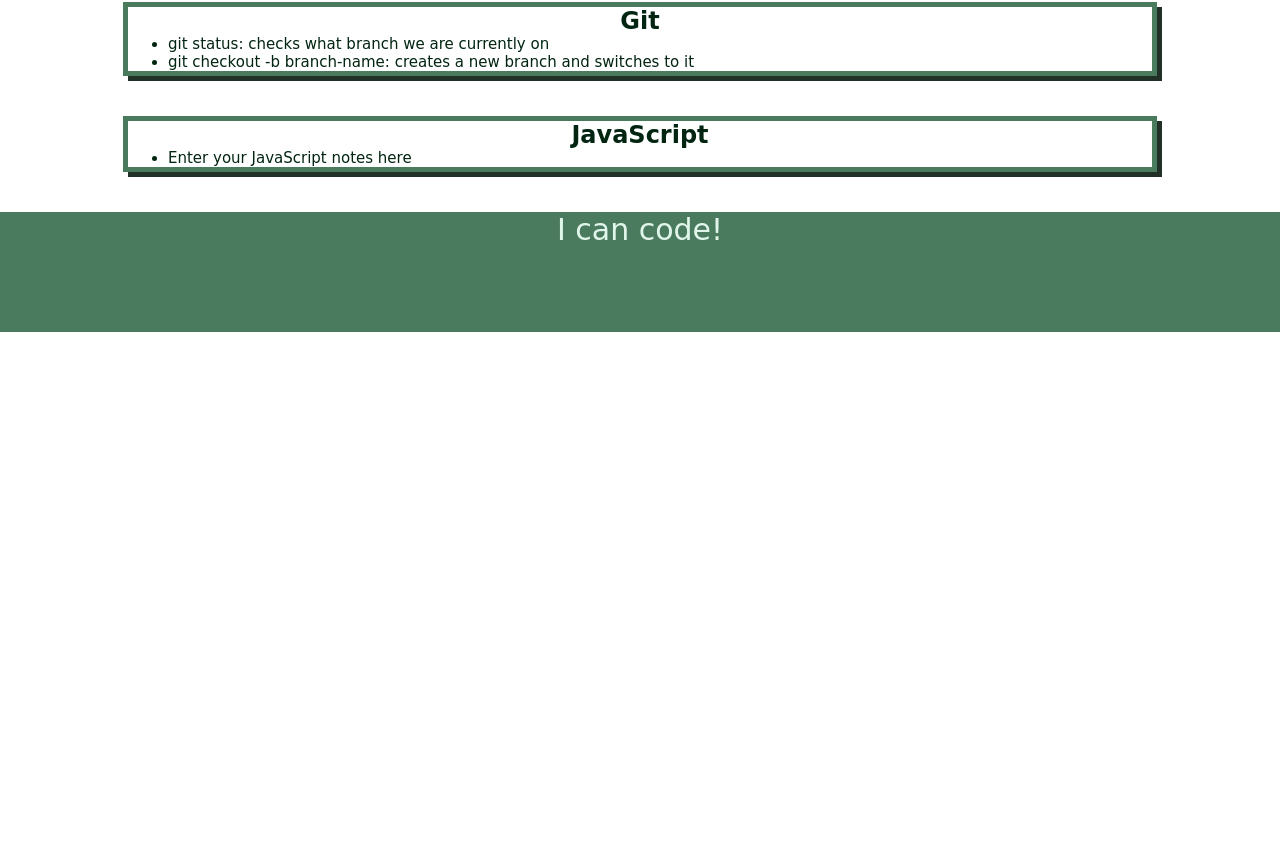
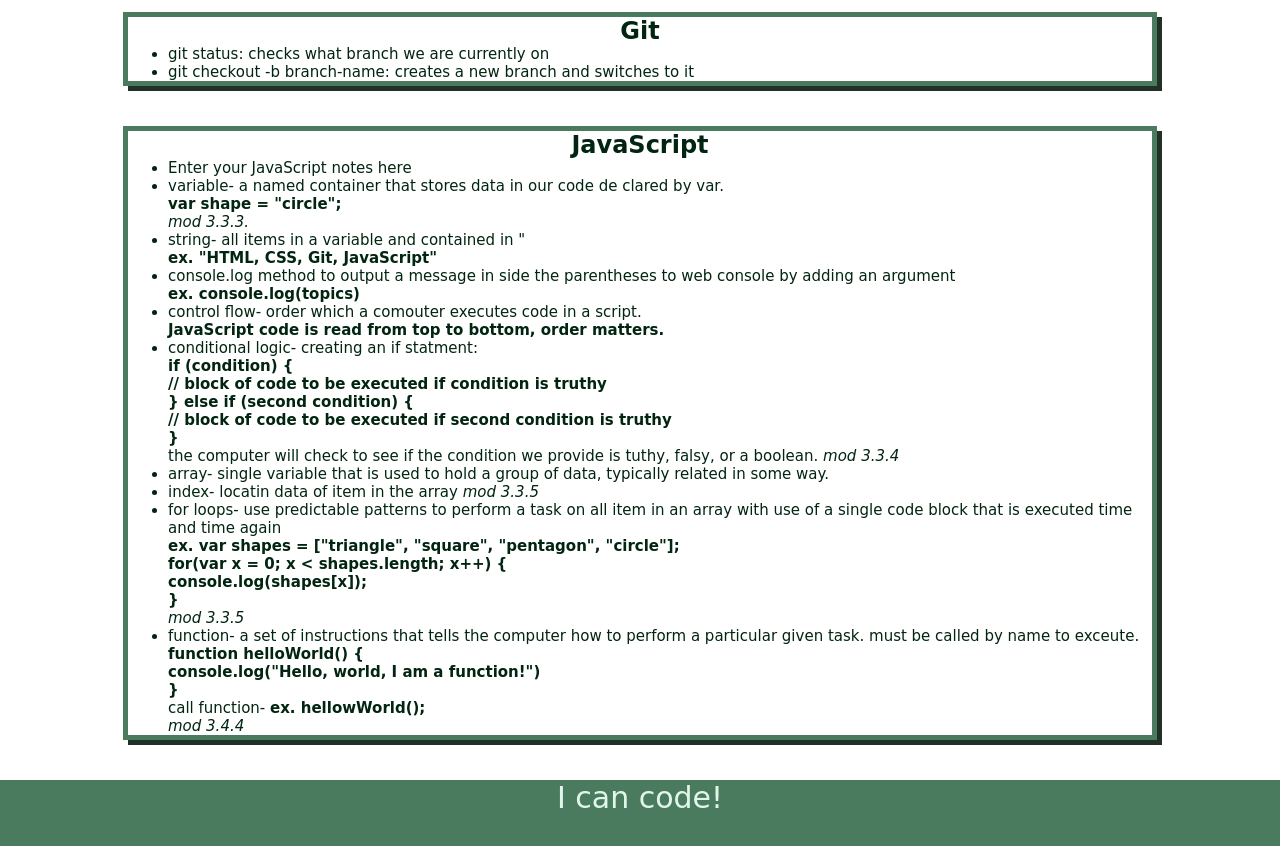
Before and after one commit to keberlea/prework-study-guide, a plain HTML site: page index.html in a window 1280 px wide. Shown: the part 368-1214 px from the top of the page. Before the commit the page ends 800 px from the top, so only its background shows below. Drawn offline with Linux system fonts and the light colour scheme.

Commit message:
added JavaScript and notes to project

```diff
--- a/assets/script.js
+++ b/assets/script.js
@@ -1,18 +1,28 @@
 
 var topics = ['HTML', 'CSS', 'Git', 'JavaScript'];
+var randomTopic = topics[Math.floor(Math.random() * topics.length)];
+
+function listTopics() {
   for (var x = 0; x < topics.length; x++) {
   console.log(topics[x]);
 }
-/*
-if (topic === 'HTML') {
+}
+
+function selectTopic() {
+  if (randomTopic === 'HTML') {
     console.log("Let's study HTML!");
-} else if (topic === 'CSS') {
+  } else if (randomTopic === 'CSS') {
     console.log("Let's study CSS!");
-} else if (topic === 'Git') {
+  } else if (randomTopic === 'Git') {
     console.log("Let's study Git!");
-} else if (topic === 'JavaScript') {
+  } else if (randomTopic === 'JavaScript') {
     console.log("Let's study JavaScript!");
   } else {
     console.log('Please try again!');
   }
-*/
+}
+console.log('Here are the topics we learned through Prework:');
+listTopics();
+
+console.log('Which topic should we study first?');
+selectTopic();
--- a/assets/style.css
+++ b/assets/style.css
@@ -7,7 +7,7 @@
 header,
 footer {
     width: 100%;
-    height: 120px;
+    height: 130px;
     background-color: #4B7B5F;
     color: #E1F6EA;
 }
--- a/index.html
+++ b/index.html
@@ -42,6 +42,38 @@
           <h2>JavaScript</h2>
           <ul>
             <li>Enter your JavaScript notes here</li>
+            <li>variable- a named container that stores data in our code de clared by var.<br>
+            <b>var shape = "circle"; </b> <br>
+              <i>mod 3.3.3.</i></li>
+            <li>string- all items in a variable and contained in "
+              <br><b>ex. "HTML, CSS, Git, JavaScript"</b></li>
+            <li>console.log method to output a message in side the parentheses to web console by adding an argument
+              <br><b>ex. console.log(topics)</b>
+            </li>
+            <li>control flow- order which a comouter executes code in a script.
+              <br><b>JavaScript code is read from top to bottom, order matters.</b></li>
+              <li> conditional logic- creating an if statment:<br>
+                <b>if (condition) {
+                <br>// block of code to be executed if condition is truthy
+              <br> } else if (second condition) {
+               <br> // block of code to be executed if second condition is truthy
+              <br> }</b> <br>
+              the computer will check to see if the condition we provide is tuthy, falsy, or a boolean. <i>mod 3.3.4</i></li>
+            <li>array- single variable that is used to hold a group of data, typically related in some way.</li>
+            <li>index- locatin data of item in the array <i>mod 3.3.5</i></li>
+            <li>for loops- use predictable patterns to perform a task on all item in an array with use of a single code block that is executed time and time again<br>
+              <b>ex. var shapes = ["triangle", "square", "pentagon", "circle"];
+                <br>for(var x = 0; x < shapes.length; x++) { <br>
+                console.log(shapes[x]);<br>
+               }</b><br> <i>mod 3.3.5</i> </li>
+               <li>function- a set of instructions that tells the computer how to perform a particular given task. must be called by name to exceute.
+                <br><b>function helloWorld() {
+                 <br> console.log("Hello, world, I am a function!")
+                 <br>}</b>
+                 <br> call function- <b>ex. hellowWorld();</b>
+                 <br> <i>mod 3.4.4</i>
+               </li>
+
           </ul>
       </section>
     </main>
```
Lines whose indentation alone changed are shown as unchanged.
